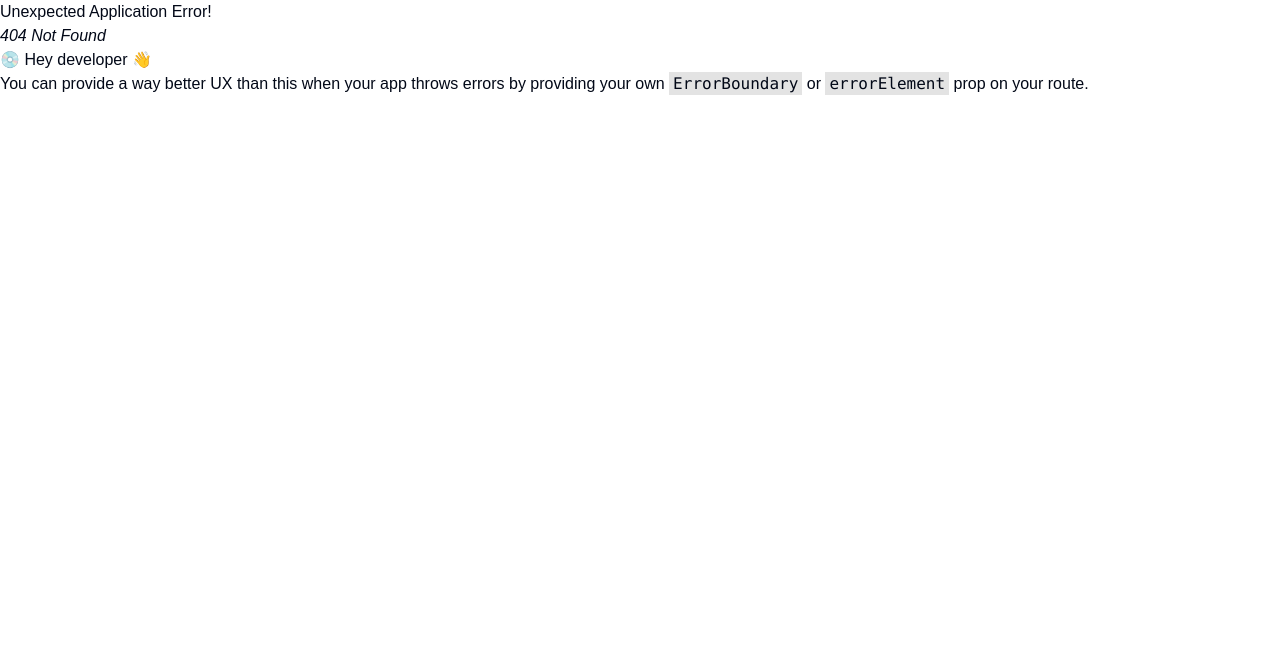
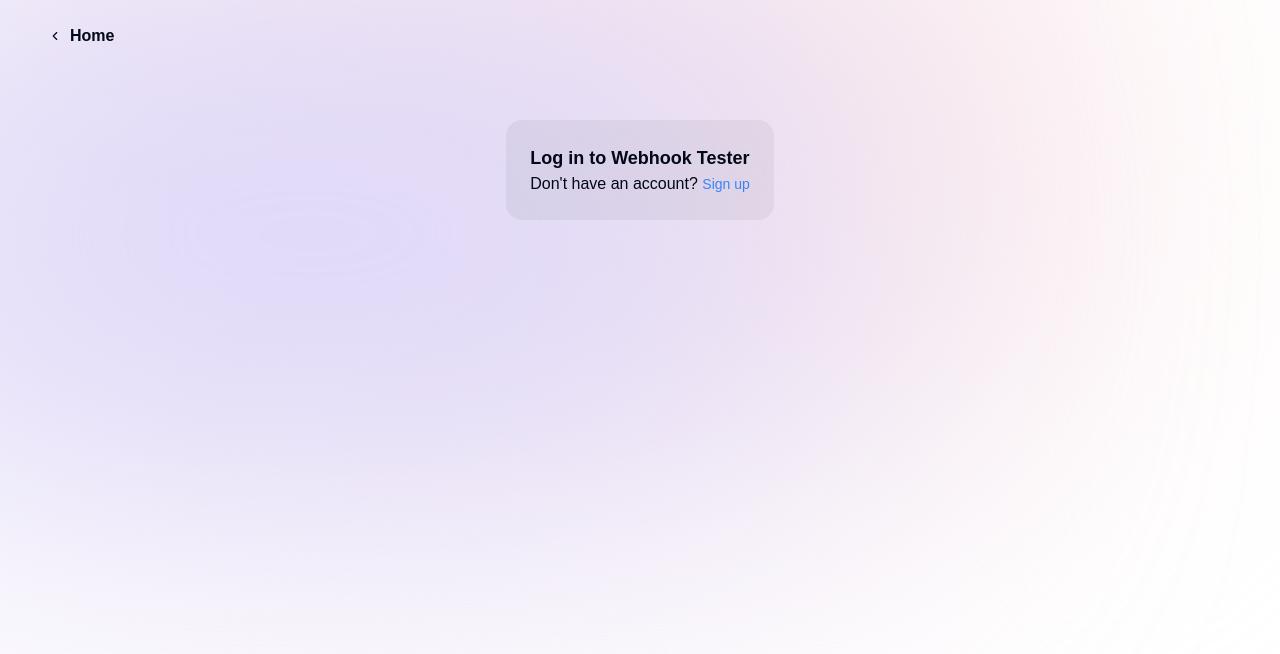
Before and after one commit to EduartePaiva/webhook-tester-homepage, a React (Vite) app: page /sign-in in a window 1280 px wide. Before the commit this address had no page. Shown: the top 654 px of the page. Built offline with nearby package versions, Linux system fonts and the light colour scheme.

Commit message:
building the signin page

```diff
--- a/src/components/auth/sign-in.tsx
+++ b/src/components/auth/sign-in.tsx
@@ -1,3 +1,27 @@
+import { ChevronLeft } from "lucide-react";
+import { Link } from "react-router-dom";
+import { Button } from "../ui/button";
+
 export default function SIgnIn() {
-    return <div>SIgnIn</div>;
+    return (
+        <div className="flex flex-col items-center gap-16">
+            <Link to={"/home"} className="self-start">
+                <Button
+                    variant={"ghost"}
+                    className="rounded-full text-base font-semibold mt-4 gap-2"
+                >
+                    <ChevronLeft size={14} /> Home
+                </Button>
+            </Link>
+            <div className="bg-black/5 p-6 rounded-2xl">
+                <h1 className="font-bold text-lg">Log in to Webhook Tester</h1>
+                <span>
+                    Don't have an account?{" "}
+                    <Link className="text-blue-500 text-sm" to={"/sign-up"}>
+                        Sign up
+                    </Link>
+                </span>
+            </div>
+        </div>
+    );
 }
--- /dev/null
+++ b/src/components/auth/sign-up.tsx
@@ -0,0 +1,3 @@
+export default function SignUp() {
+    return <div>SignUp</div>;
+}
--- a/src/components/header.tsx
+++ b/src/components/header.tsx
@@ -1,20 +1,31 @@
 import { ChevronRight, Webhook } from "lucide-react";
 import { Button } from "./ui/button";
+import { Link } from "react-router-dom";
 
 export default function Header() {
     return (
         <header className="px-2 sm:px-0 flex items-center gap-2 my-2 mb-36">
-            <span className=" font-bold text-lg mr-auto flex gap-2">
+            <Link
+                to={"/home"}
+                className=" font-bold text-lg mr-auto flex gap-2"
+            >
                 <Webhook />
                 Webhook <span className="hidden sm:inline">Tester</span>
-            </span>
+            </Link>
             <div className="flex gap-2 flex-wrap">
-                <Button className="rounded-full text-base" variant={"ghost"}>
-                    Sign in
-                </Button>
-                <Button className="rounded-full text-base">
-                    Get Started <ChevronRight size={14} />
-                </Button>
+                <Link to={"/sign-in"}>
+                    <Button
+                        className="rounded-full text-base"
+                        variant={"ghost"}
+                    >
+                        Sign in
+                    </Button>
+                </Link>
+                <Link to={"/sign-up"}>
+                    <Button className="rounded-full text-base">
+                        Get Started <ChevronRight size={14} />
+                    </Button>
+                </Link>
             </div>
         </header>
     );
--- a/src/components/intro.tsx
+++ b/src/components/intro.tsx
@@ -1,5 +1,6 @@
 import { ChevronRight } from "lucide-react";
 import { Button } from "./ui/button";
+import { Link } from "react-router-dom";
 
 export default function Intro() {
     return (
@@ -19,6 +20,7 @@
                     <p>Iterate your applications faster than ever.</p>
                 </div>
                 <div className="flex gap-2 justify-center sm:justify-start flex-wrap">
+                    <Link to={"/sign-up"}>
                         <Button className="rounded-full font-semibold text-base">
                             Get Started{" "}
                             <ChevronRight
@@ -26,6 +28,7 @@
                                 className="text-gray-500 ml-2"
                             />
                         </Button>
+                    </Link>
                     <Button
                         className="rounded-full font-semibold text-base"
                         variant={"ghost"}
--- a/src/main.tsx
+++ b/src/main.tsx
@@ -10,13 +10,15 @@
 } from "react-router-dom";
 import AppLayout from "./components/app-layout.tsx";
 import SIgnIn from "./components/auth/sign-in.tsx";
+import SignUp from "./components/auth/sign-up.tsx";
 
 const router = createBrowserRouter(
     createRoutesFromElements(
         <Route element={<AppLayout />}>
             <Route path="/" element={<App />}></Route>,
             <Route path="/home" element={<App />}></Route>,
-            <Route path="/login" element={<SIgnIn />}></Route>,
+            <Route path="/sign-in" element={<SIgnIn />}></Route>,
+            <Route path="/sign-up" element={<SignUp />}></Route>
         </Route>,
     ),
 );
```
Lines whose indentation alone changed are shown as unchanged.
